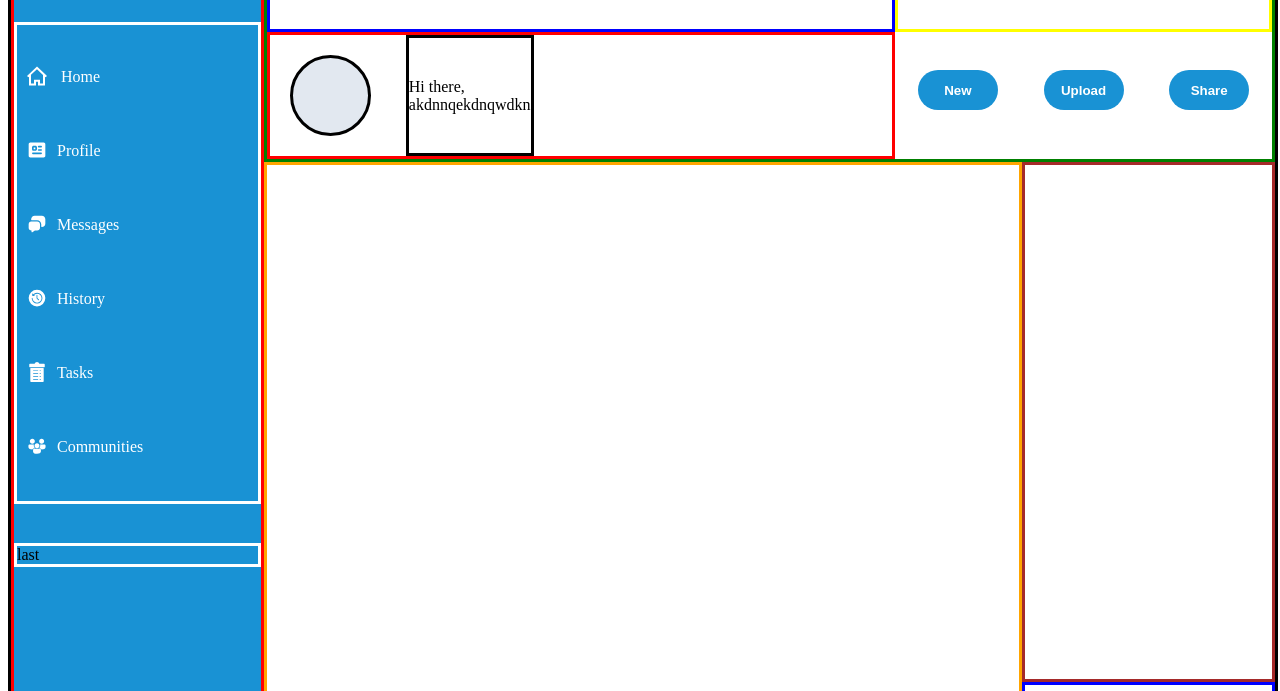
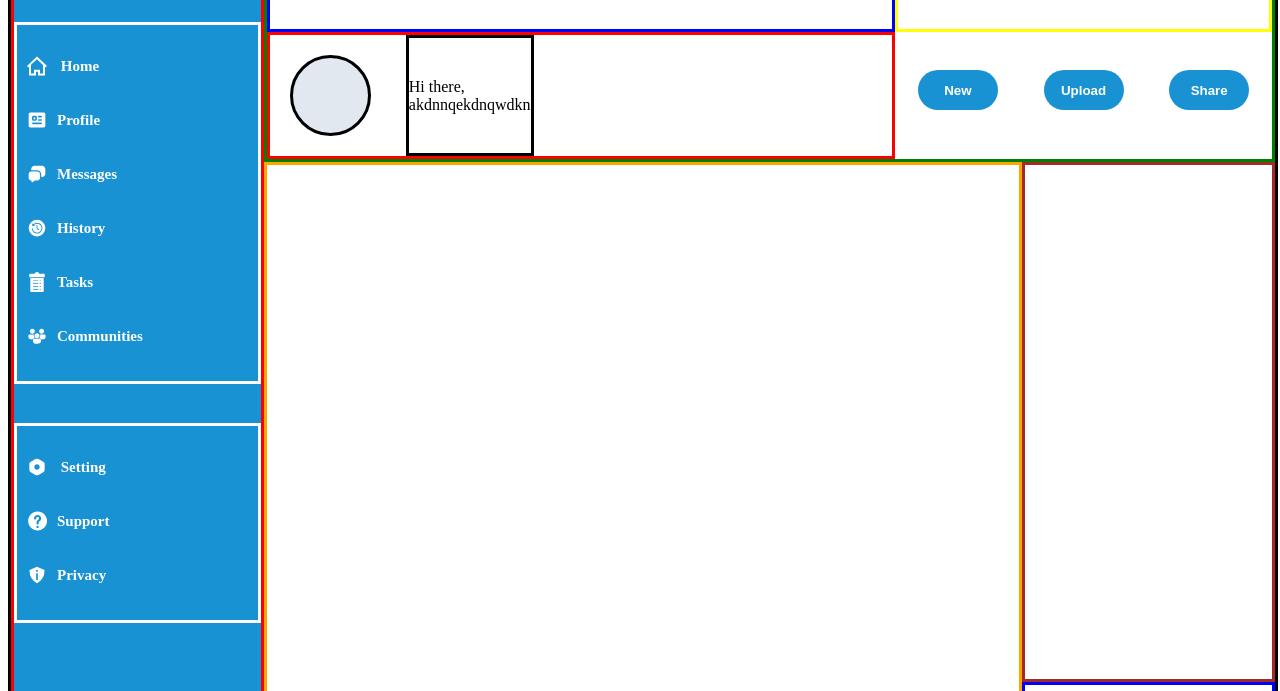
Before and after one commit to Stephzennn/Admin-Dashboard, a plain HTML site: page index.html in a window 1280 px wide. Shown: the part 109-800 px from the top of the page. Drawn offline with Linux system fonts and the light colour scheme.

Commit message:
finish the SVG icons

```diff
--- a/index.html
+++ b/index.html
@@ -36,7 +36,17 @@
 
           </ul>
         </div>
-        <div>last</div>
+        <div>
+          <ul style="padding-left: 10px;">
+            <li>
+                Setting
+              </li>
+            <li>Support</li>
+            <li>Privacy</li>
+
+
+          </ul>
+        </div>
       </div>
       <div class="header">
         <div class="searchBar"><button type="submit" class="searchButton" >
--- a/style.css
+++ b/style.css
@@ -35,13 +35,32 @@
     justify-content: flex-start;
 }
 
+.dashBoard>div:nth-child(3)>ul {
+    display: flex;
+    flex-direction: column;
+    justify-content: flex-start;
+}
+
 
 .dashBoard>div:nth-child(2)>ul>li{
     color: white;
     list-style-type: none;
-    margin-top: 25px;
-    margin-bottom: 25px;
+    margin-top: 15px;
+    margin-bottom: 15px;
+    font-size: 15px;
+    font-weight: bold;
 }
+
+
+.dashBoard>div:nth-child(3)>ul>li{
+    color: white;
+    list-style-type: none;
+    margin-top: 15px;
+    margin-bottom: 15px;
+    font-size: 15px;
+    font-weight: bold;
+}
+
 .dashBoard>div:nth-child(2)>ul>li:nth-child(1)::before{
     content: url('home-1391-svgrepo-com.svg');
     padding-right: 10px;
@@ -49,6 +68,13 @@
 
 }
 
+
+.dashBoard>div:nth-child(3)>ul>li:nth-child(1)::before{
+    content: url('setting-svgrepo-com.svg');
+    padding-right: 10px;
+   vertical-align: middle;
+
+}
 
 
 .dashBoard>div:nth-child(2)>ul>li:nth-child(2)::before{
@@ -60,8 +86,23 @@
 
 }
 
+.dashBoard>div:nth-child(3)>ul>li:nth-child(2)::before{
+    content: url('circle-help-svgrepo-com.svg');
+    padding-right: 10px;
+    vertical-align: middle;
+
+
+
+}
+
 .dashBoard>div:nth-child(2)>ul>li:nth-child(3)::before{
     content: url('messages-3-svgrepo-com.svg');
+    padding-right: 10px;
+    vertical-align: middle;
+}
+
+.dashBoard>div:nth-child(3)>ul>li:nth-child(3)::before{
+    content: url('privacy-tips-svgrepo-com.svg');
     padding-right: 10px;
     vertical-align: middle;
 }
```
Also changed, not shown: circle-help-svgrepo-com.svg (added), privacy-tips-svgrepo-com.svg (added), setting-svgrepo-com.svg (added).
